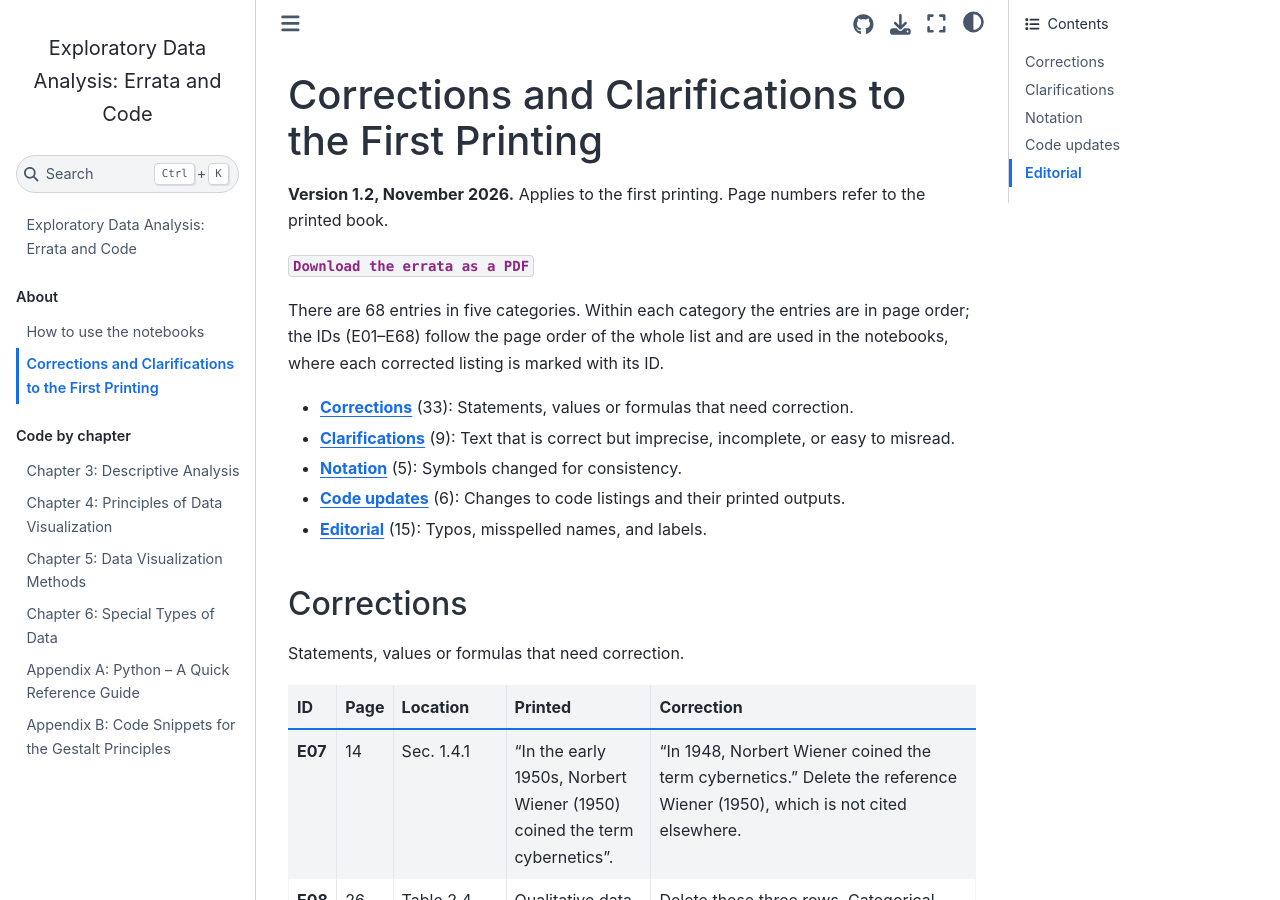
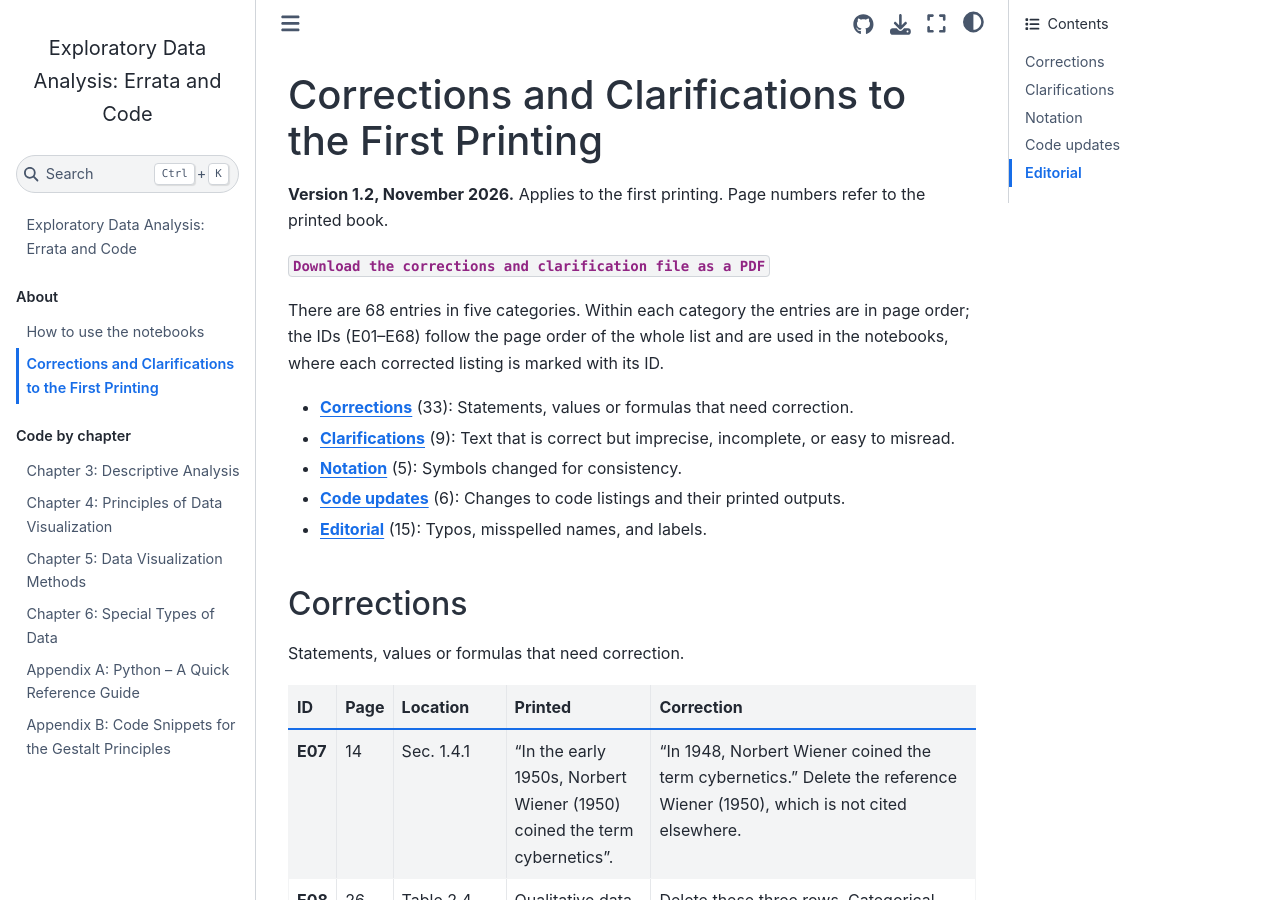
Before and after one commit to lndecastro/EDA-Book, a Jupyter Book: the page built from book/errata.md, in a window 1280 px wide and 900 px high. Built offline with Jupyter Book 1.0.4 settings and Sphinx 7.4.7 and the Sphinx Book theme 1.1.4, drawn with Linux system fonts in a browser that asks for light colours.

Commit message:
Clarify PDF download link in errata
Updated the download link text for clarity.

```diff
--- a/book/errata.md
+++ b/book/errata.md
@@ -2,7 +2,7 @@
 
 **Version 1.2, November 2026.** Applies to the first printing. Page numbers refer to the printed book.
 
-{download}`Download the errata as a PDF <EDA_Book_Errata.pdf>`
+{download}`Download the corrections and clarification file as a PDF <EDA_Book_Errata.pdf>`
 
 There are 68 entries in five categories. Within each category the entries are in page order; the IDs (E01–E68) follow the page order of the whole list and are used in the notebooks, where each corrected listing is marked with its ID.
 
```
